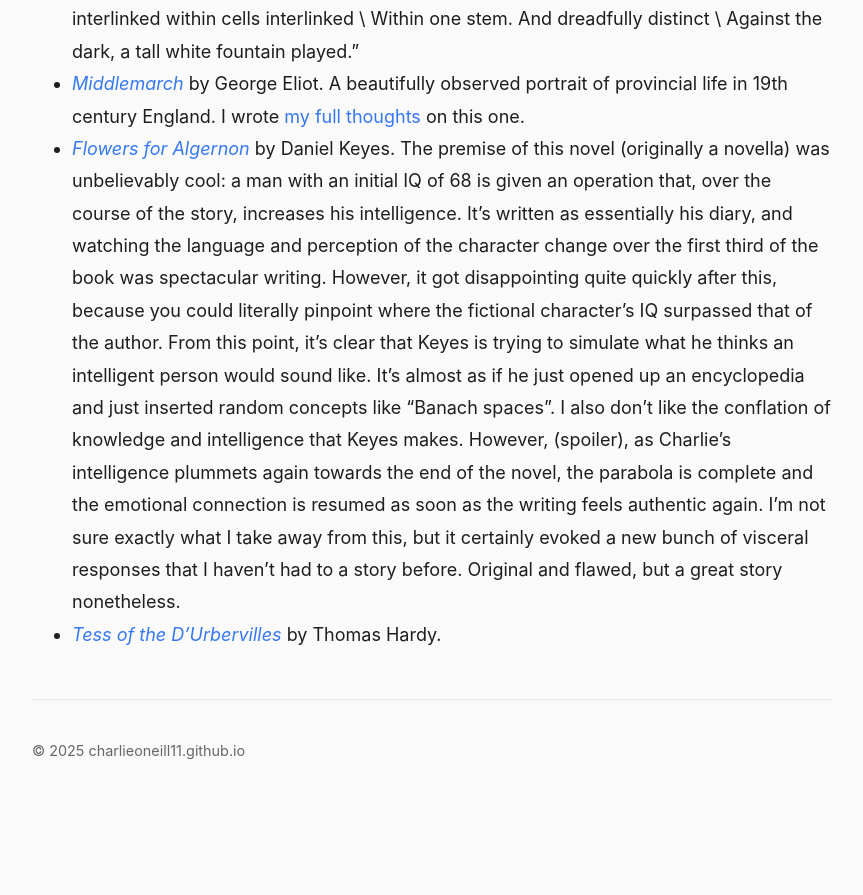
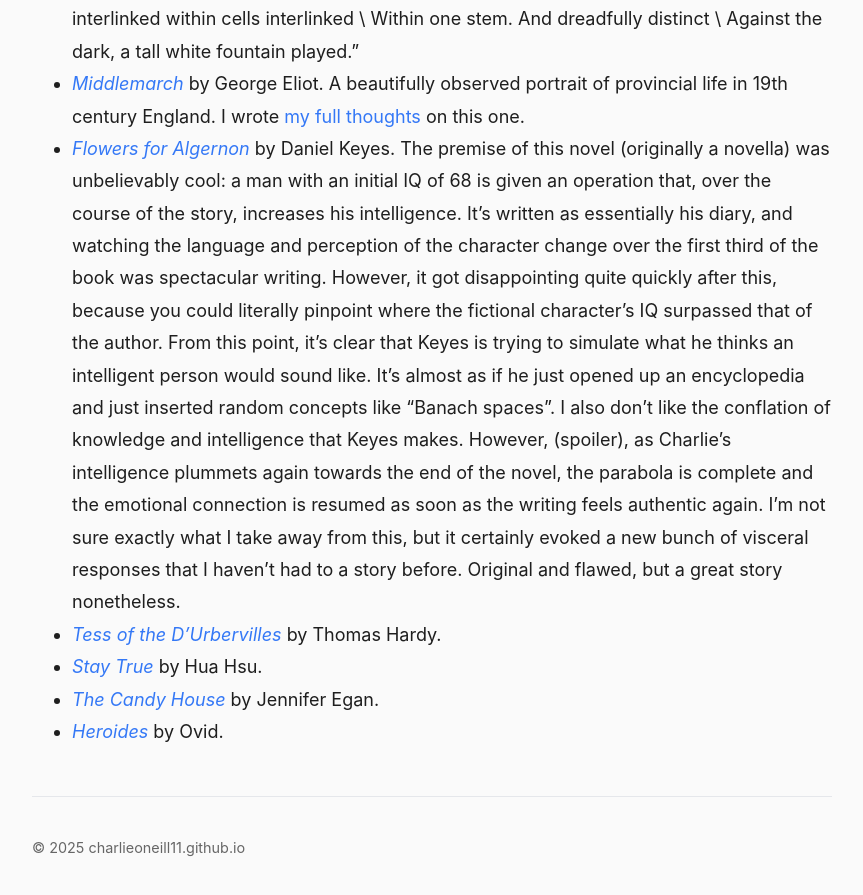
Before and after one commit to charlieoneill11/charlieoneill11.github.io, a Jekyll site: the page built from _posts/2025-01-01-2025_books.md, in a window 1280 px wide and 900 px high, scrolled down 1614 px. Shown: the top 895 px of the window, without its empty margins (208-1071 px from the left). Built offline with Jekyll 4.4.1, drawn with Linux system fonts in a browser that asks for light colours; before the commit the page ends 2417 px from its top, so only the background shows below that.

Commit message:
book links

```diff
--- a/_posts/2025-01-01-2025_books.md
+++ b/_posts/2025-01-01-2025_books.md
@@ -12,3 +12,6 @@ description: A dynamic list
 * [_Middlemarch_](https://www.goodreads.com/book/show/19089.Middlemarch) by George Eliot. A beautifully observed portrait of provincial life in 19th century England. I wrote [my full thoughts](/posts/middlemarch/) on this one.
 * [_Flowers for Algernon_](https://www.goodreads.com/book/show/18373.Flowers_for_Algernon) by Daniel Keyes. The premise of this novel (originally a novella) was unbelievably cool: a man with an initial IQ of 68 is given an operation that, over the course of the story, increases his intelligence. It's written as essentially his diary, and watching the language and perception of the character change over the first third of the book was spectacular writing. However, it got disappointing quite quickly after this, because you could literally pinpoint where the fictional character's IQ surpassed that of the author. From this point, it's clear that Keyes is trying to simulate what he thinks an intelligent person would sound like. It's almost as if he just opened up an encyclopedia and just inserted random concepts like "Banach spaces". I also don't like the conflation of knowledge and intelligence that Keyes makes. However, (spoiler), as Charlie's intelligence plummets again towards the end of the novel, the parabola is complete and the emotional connection is resumed as soon as the writing feels authentic again. I'm not sure exactly what I take away from this, but it certainly evoked a new bunch of visceral responses that I haven't had to a story before. Original and flawed, but a great story nonetheless.
 * [_Tess of the D'Urbervilles_](https://www.goodreads.com/book/show/32261.Tess_of_the_D_Urbervilles) by Thomas Hardy.
+* [_Stay True_](https://www.goodreads.com/book/show/59900070-stay-true) by Hua Hsu.
+* [_The Candy House_](https://www.goodreads.com/book/show/58437521-the-candy-house) by Jennifer Egan.
+* [_Heroides_](https://www.goodreads.com/book/show/437264.Heroides) by Ovid.
--- a/index.html
+++ b/index.html
@@ -319,7 +319,7 @@
             <section class="about-section">
                 <img src="images/charles_photo.jpeg" alt="Charlie O'Neill" class="profile-photo fade-in delay-1">
                 <div class="bio-content fade-in delay-2">
-                    <p>CTO at <a href="https://parsed.com/">Parsed</a>, raised $3.7M pre-seed to train and interpret language models. Incoming DPhil student in Machine Learning at <a href="https://www.ox.ac.uk/admissions/undergraduate/courses/course-listing/computer-science">Oxford</a> under <a href="https://www.jakobfoerster.com/">Jakob Foerster</a>, <a href="https://www.johnmonash.com/">General Sir John Monash Scholar</a> and <a href="https://tuckwell.anu.edu.au/">Tuckwell Scholar</a> at ANU. Previously co-founded <a href="https://rake.news/">Rake News</a> for personalised, debiased news with language models. Previous experience at <a href="https://www.imc.com/ap">IMC Trading</a>, <a href="https://www.macuject.com/">Macuject</a>, and <a href="https://www.csiro.au/en/">CSIRO</a>. Did the <a href="https://www.matsprogram.org/">MATS program</a> with Neel Nanda (Google DeepMind). Other projects/hobbies include running a high latency betting exchange pos EV program to take money off bookies, basketball, and reading anything my mum has recommended.</p>
+                    <p>Cofounder at <a href="https://parsed.com/">Parsed</a>, raised $3.7M pre-seed to train and interpret language models. DPhil student in Machine Learning at <a href="https://www.ox.ac.uk/admissions/undergraduate/courses/course-listing/computer-science">Oxford</a> under <a href="https://www.jakobfoerster.com/">Jakob Foerster</a>, <a href="https://www.johnmonash.com/">General Sir John Monash Scholar</a> and <a href="https://tuckwell.anu.edu.au/">Tuckwell Scholar</a> at ANU. Previously co-founded <a href="https://rake.news/">Rake News</a> for personalised, debiased news with language models. Previous experience at <a href="https://www.imc.com/ap">IMC Trading</a>, <a href="https://www.macuject.com/">Macuject</a>, and <a href="https://www.csiro.au/en/">CSIRO</a>. Did the <a href="https://www.matsprogram.org/">MATS program</a> with Neel Nanda (Google DeepMind). Other projects/hobbies include running a high latency betting exchange pos EV program to take money off bookies, basketball/AFL, and reading anything my mum has recommended.</p>
                 </div>
             </section>
 
```
Also changed, not shown: _posts/2025-07-15-bitterlessonevals.md (+1 -0 lines).
